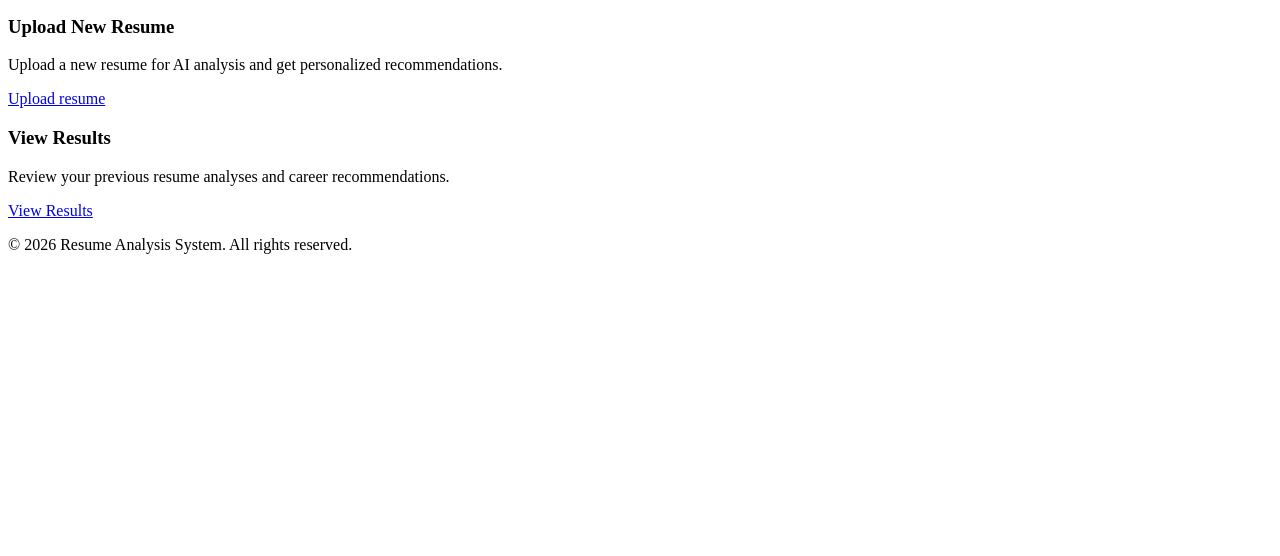
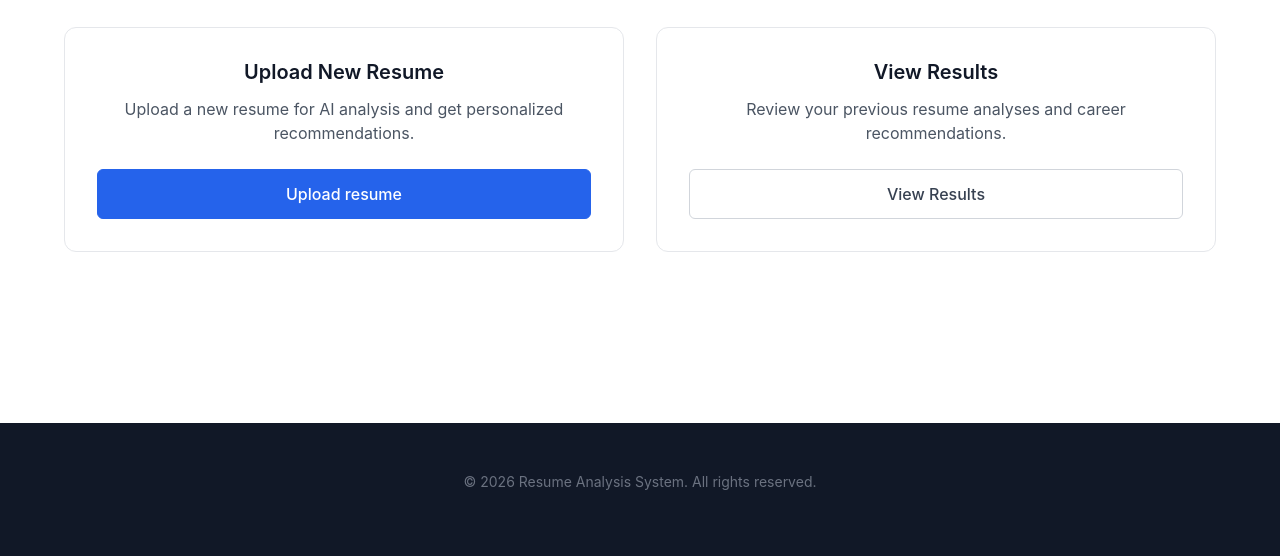
Before and after one commit to codedbytim-22/AI-Resume-Analyzer, a website with bundled scripts: page Dashboard.html in a window 1280 px wide. Shown: the part 244-800 px from the top of the page. Built offline with nearby package versions, Linux system fonts and the light colour scheme; no server answers.

Commit message:
paths to css rollbback

```diff
--- a/Dashboard.html
+++ b/Dashboard.html
@@ -4,7 +4,7 @@
     <meta charset="UTF-8" />
     <meta name="viewport" content="width=device-width, initial-scale=1.0" />
     <title>Dashboard | Resume Analysis System</title>
-    <link rel="stylesheet" href="style.css" />
+    <link rel="stylesheet" href="Assets/CSS/style.css" />
   </head>
   <body class="page-container">
     <header>
```
Also changed, not shown: analyzing.html (+1 -1 lines), index.html (+1 -1 lines), login.html (+1 -1 lines), results.html (+1 -1 lines), signup.html (+1 -1 lines), upload.html (+1 -1 lines).
